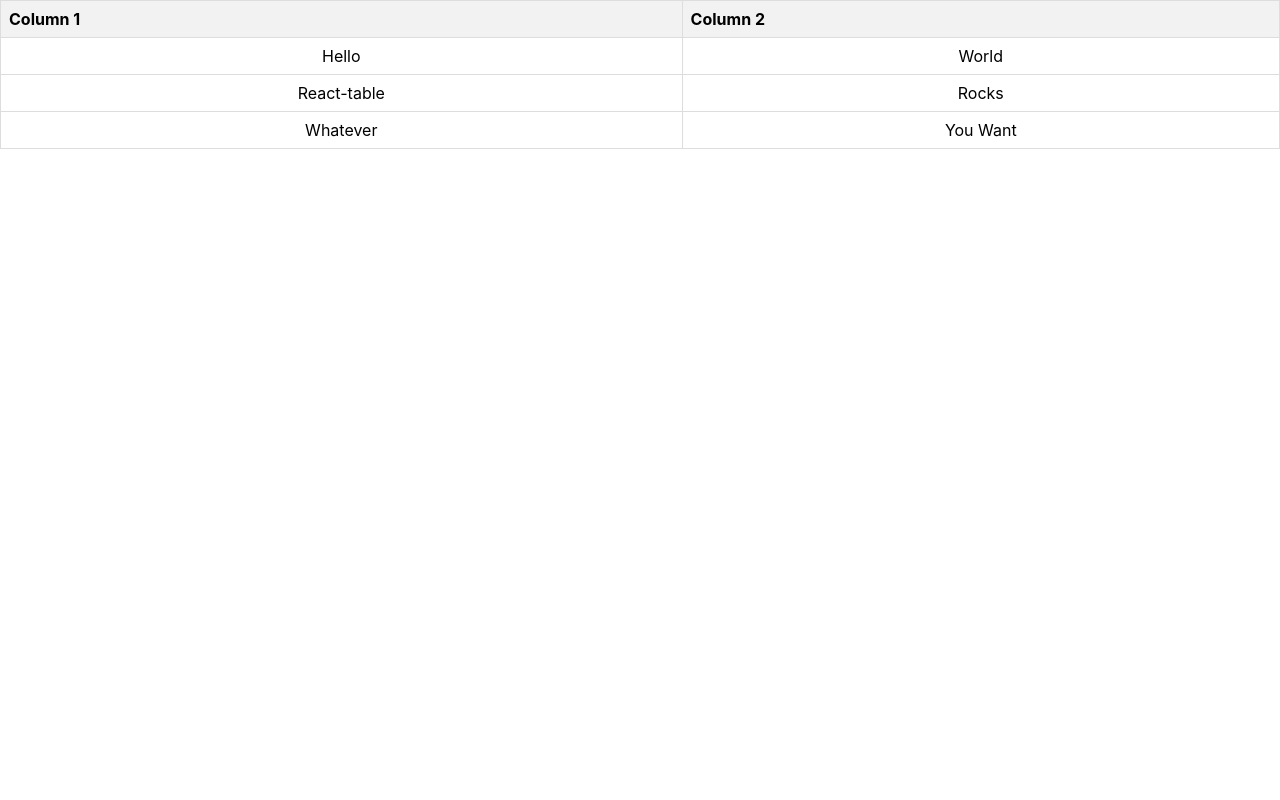
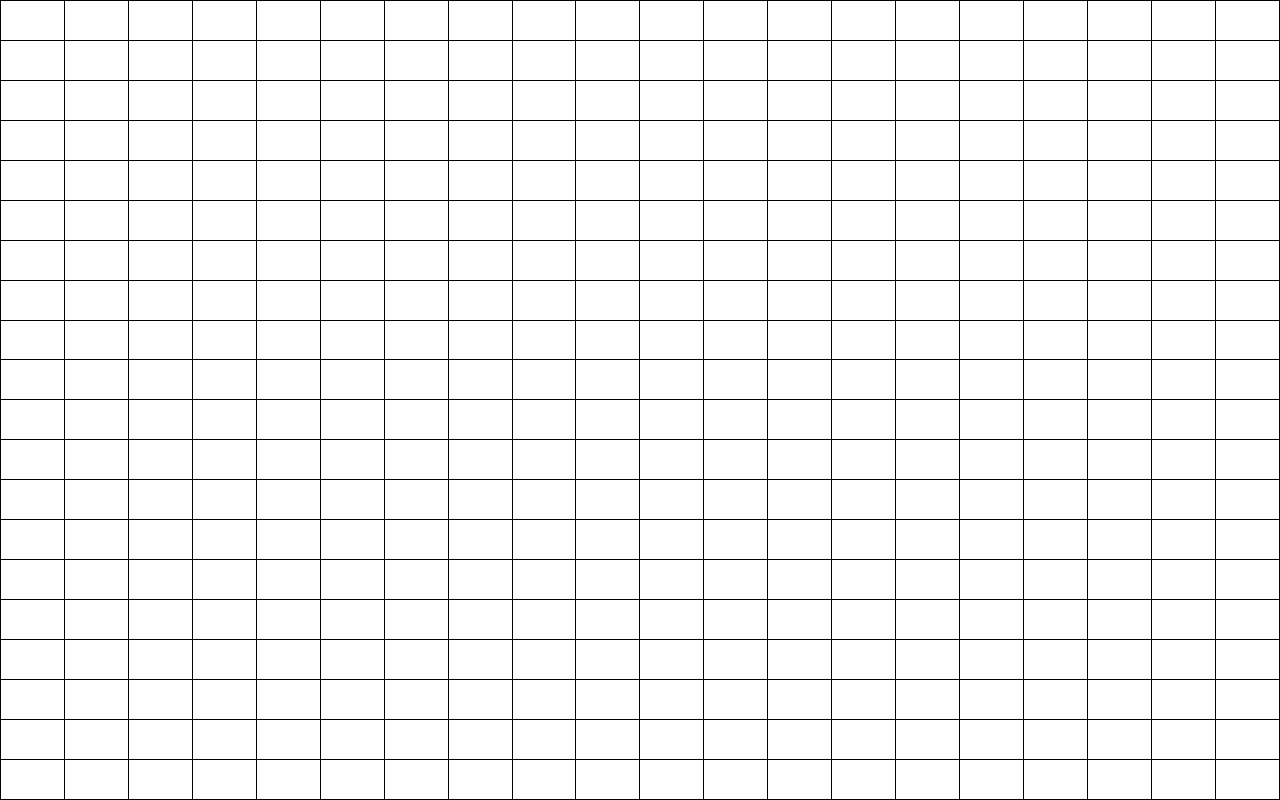
Before and after one commit to Doan-Pham/tabluprint-web-client, a React (Create React App) app: page / in a window 1280 px wide. Built offline with nearby package versions, Linux system fonts and the light colour scheme.

Commit message:
feat: set fixed number of cells

```diff
--- a/src/components/Spreadsheet.css
+++ b/src/components/Spreadsheet.css
@@ -1,15 +1,33 @@
+html,
+body,
+#root {
+    height: 100%;
+    margin: 0;
+    padding: 0;
+}
+
 .spreadsheet {
     border-collapse: collapse;
-    width: 100%;
+    width: 100vw;
+    height: 100vh;
+    table-layout: fixed;
 }
 
-.spreadsheet th,
 .spreadsheet td {
-    border: 1px solid #ddd;
-    padding: 8px;
+    border: 1px solid #000;
+    padding: 0;
+    margin: 0;
+    width: calc(100% / 20);
+    height: calc(100% / 20);
 }
 
-.spreadsheet th {
-    background-color: #f2f2f2;
-    text-align: left;
+.spreadsheet input {
+    width: 100%;
+    height: 100%;
+    border: none;
+    padding: 0;
+    margin: 0;
+    box-sizing: border-box;
+    text-align: center;
+    font-size: 16px;
 }
--- a/src/components/Spreadsheet.js
+++ b/src/components/Spreadsheet.js
@@ -1,63 +1,38 @@
-// src/components/Spreadsheet.js
-import React, { useState, useEffect } from "react";
-import { useTable } from "react-table";
+import React, { useState } from "react";
 import "./Spreadsheet.css";
 
 const Spreadsheet = () => {
-  const [data, setData] = useState([]);
+  const numRows = 20; // Fixed number of rows
+  const numCols = 20; // Fixed number of columns
 
-  useEffect(() => {
-    const fetchData = async () => {
-      // Fetch data from backend
-      const result = [
-        { col1: "Hello", col2: "World" },
-        { col1: "React-table", col2: "Rocks" },
-        { col1: "Whatever", col2: "You Want" },
-      ];
-      setData(result);
-    };
-    fetchData();
-  }, []);
-
-  const columns = React.useMemo(
-    () => [
-      {
-        Header: "Column 1",
-        accessor: "col1", // accessor is the "key" in the data
-      },
-      {
-        Header: "Column 2",
-        accessor: "col2",
-      },
-    ],
-    []
+  // Initialize data with empty strings for the fixed number of rows and columns
+  const [data, setData] = useState(
+    Array.from({ length: numRows }, () => Array(numCols).fill(""))
   );
 
-  const { getTableProps, getTableBodyProps, headerGroups, rows, prepareRow } =
-    useTable({ columns, data });
+  const handleCellChange = (rowIndex, colIndex, value) => {
+    const newData = [...data];
+    newData[rowIndex][colIndex] = value;
+    setData(newData);
+  };
 
   return (
-    <table {...getTableProps()} className="spreadsheet">
-      <thead>
-        {headerGroups.map((headerGroup) => (
-          <tr {...headerGroup.getHeaderGroupProps()}>
-            {headerGroup.headers.map((column) => (
-              <th {...column.getHeaderProps()}>{column.render("Header")}</th>
+    <table className="spreadsheet">
+      <tbody>
+        {data.map((row, rowIndex) => (
+          <tr key={rowIndex}>
+            {row.map((cell, colIndex) => (
+              <td key={colIndex}>
+                <input
+                  value={cell}
+                  onChange={(e) =>
+                    handleCellChange(rowIndex, colIndex, e.target.value)
+                  }
+                />
+              </td>
             ))}
           </tr>
         ))}
-      </thead>
-      <tbody {...getTableBodyProps()}>
-        {rows.map((row) => {
-          prepareRow(row);
-          return (
-            <tr {...row.getRowProps()}>
-              {row.cells.map((cell) => {
-                return <td {...cell.getCellProps()}>{cell.render("Cell")}</td>;
-              })}
-            </tr>
-          );
-        })}
       </tbody>
     </table>
   );
```
